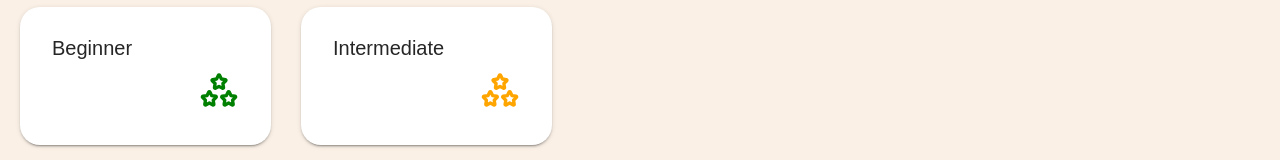
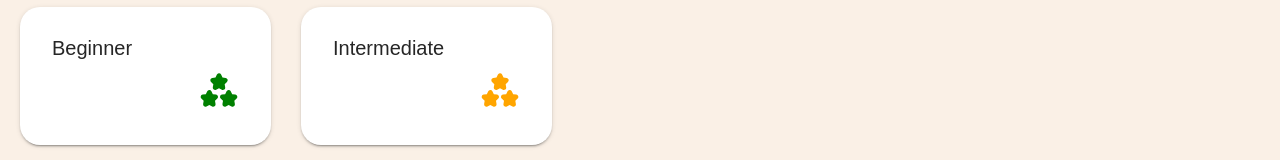
Before and after one commit to Mingkang0/CodeQuizPro, a React (Vite) app: page /quiz in a window 1280 px wide. Shown: the part 367-527 px from the top of the page. Built offline with nearby package versions, Linux system fonts and the light colour scheme.

Commit message:
Update icon for difficulty level

```diff
--- a/src/pages/Quiz.tsx
+++ b/src/pages/Quiz.tsx
@@ -2,7 +2,7 @@ import { IonContent, IonHeader, IonButton, IonTitle, IonPage,IonText, IonToolbar
 import React from 'react';
 import { chevronBackOutline } from 'ionicons/icons';
 import {BiLogoPython,BiLogoJava,BiLogoCPlusPlus} from 'react-icons/bi'
-import {TbBrandJavascript,TbStars} from 'react-icons/tb'
+import {TbBrandJavascript,TbStarsFilled} from 'react-icons/tb'
 import {FaPhp} from 'react-icons/fa6'
 
 import './Quiz.css'
@@ -84,11 +84,11 @@ const Quiz: React.FC = () => {
                     <IonCardTitle>{level}</IonCardTitle>
                     <div className='level ion-text-end'>
                       { level === 'Beginner' ? (
-                    <TbStars size={40} color="green" />
+                    <TbStarsFilled size={40} color="green" />
                      ):  level === 'Advanced' ? (
-                      <TbStars size={40} color="red" />
+                      <TbStarsFilled size={40} color="red" />
                      ) : level === 'Intermediate' ? (
-                        <TbStars size={40} color="orange" />
+                        <TbStarsFilled size={40} color="orange" />
                      ):null}
                     </div>
                     </IonCardContent>
```
